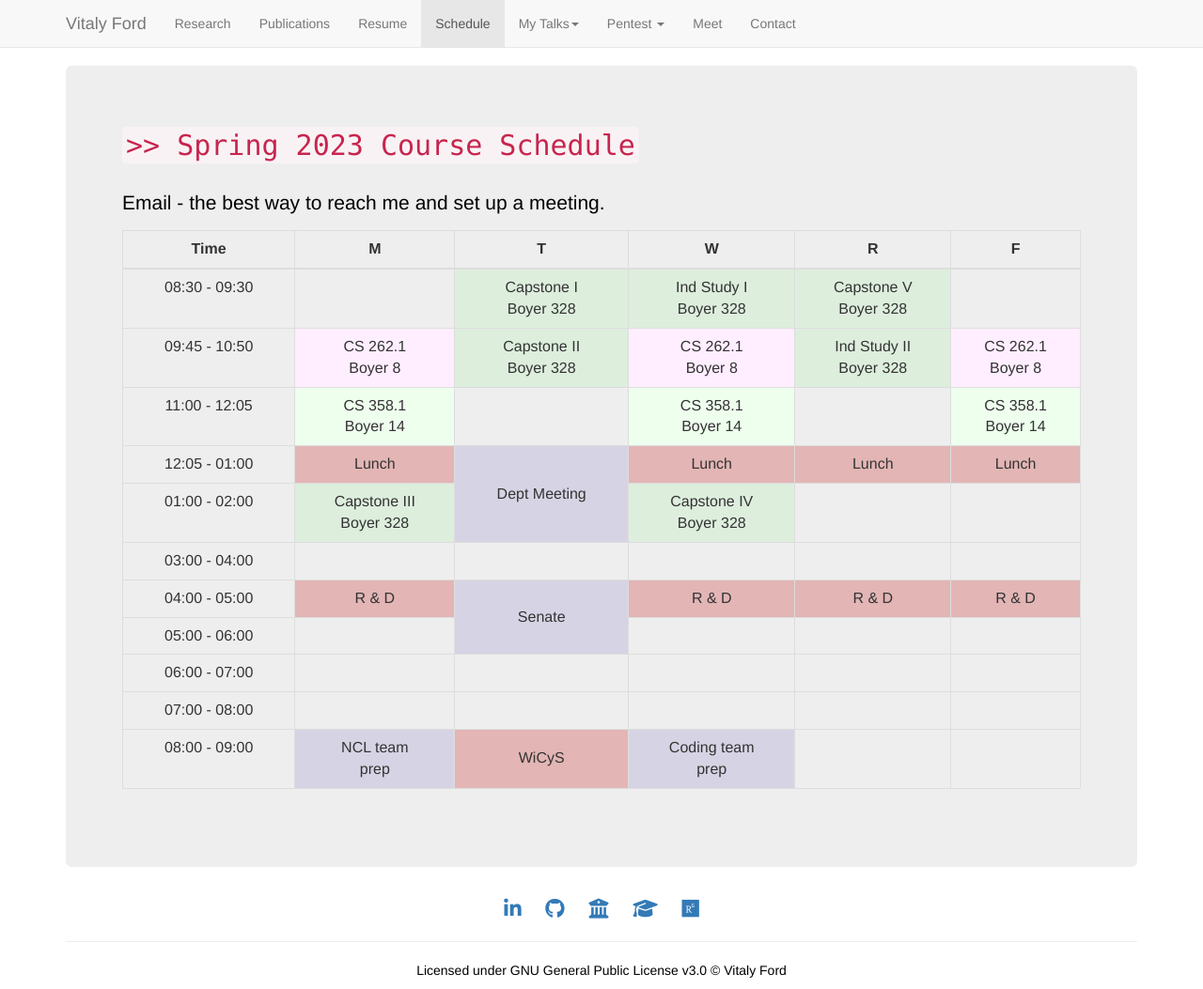
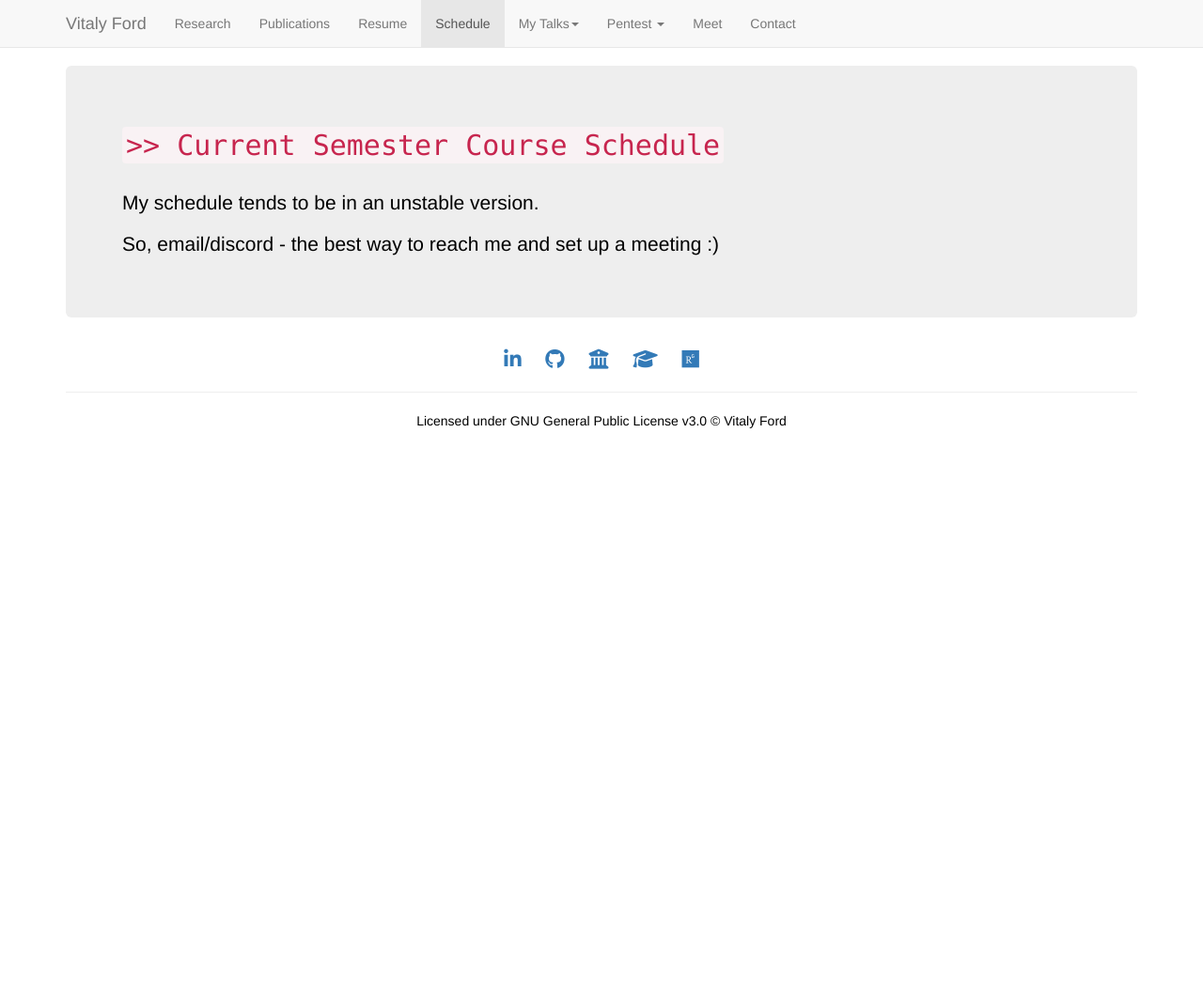
Before and after one commit to vitalyford/vitalyford.github.io, a Jekyll site: the page built from schedule.html, in a window 1280 px wide and 1053 px high. Shown: the whole window at 94% size. Built offline with Jekyll 4.4.1, drawn with Linux system fonts in a browser that asks for light colours; nearby versions of some CDN libraries.

Commit message:
Update schedule with a permanent message of emailing

```diff
--- a/schedule.html
+++ b/schedule.html
@@ -1,109 +1,8 @@
 ---
 layout: default
-title: "Spring 2023 Course Schedule"
+title: "Current Semester Course Schedule"
 permalink: "/schedule/"
 ---
 
-<p class="lead">Email - the best way to reach me and set up a meeting.</p>
-<div class="table-responsive normal-text">
-    <table class="table table-bordered table-hover">
-        <thead>
-            <tr>
-                <th>Time</th>
-                <th>M</th>
-                <th>T</th>
-                <th>W</th>
-                <th>R</th>
-                <th>F</th>
-            </tr>
-        </thead>
-        <tbody>
-            <tr>
-                <th>08:30 - 09:30</th>
-                <td></td>
-                <td class="custom-table course3">Capstone I<br>Boyer 328</td>
-                <td class="custom-table course3">Ind Study I<br>Boyer 328</td>
-                <td class="custom-table course3">Capstone V<br>Boyer 328</td>
-                <td></td>
-            </tr>
-            <tr>
-                <th>09:45 - 10:50</th>
-                <td class="custom-table course1">CS 262.1<br>Boyer 8</td>
-                <td class="custom-table course3">Capstone II<br>Boyer 328</td>
-                <td class="custom-table course1">CS 262.1<br>Boyer 8</td>
-                <td class="custom-table course3">Ind Study II<br>Boyer 328</td>
-                <td class="custom-table course1">CS 262.1<br>Boyer 8</td>
-            </tr>
-            <tr>
-                <th>11:00 - 12:05</th>
-                <td class="custom-table course2">CS 358.1<br>Boyer 14</td>
-                <td></td>
-                <td class="custom-table course2">CS 358.1<br>Boyer 14</td>
-                <td></td>
-                <td class="custom-table course2">CS 358.1<br>Boyer 14</td>
-            </tr>
-            <tr>
-                <th>12:05 - 01:00</th>
-                <td class="custom-table RandD">Lunch</td>
-                <td rowspan="2" class="custom-table other">Dept Meeting</td>
-                <td class="custom-table RandD">Lunch</td>
-                <td class="custom-table RandD">Lunch</td>
-                <td class="custom-table RandD">Lunch</td>
-            </tr>
-            <tr>
-                <th>01:00 - 02:00</th>
-                <td class="custom-table course3">Capstone III<br>Boyer 328</td>
-                <td class="custom-table course3">Capstone IV<br>Boyer 328</td>
-                <td></td>
-                <td></td>
-            </tr>
-            <tr>
-                <th>03:00 - 04:00</th>
-                <td></td>
-                <td></td>
-                <td></td>
-                <td></td>
-                <td></td>
-            </tr>
-            <tr>
-                <th>04:00 - 05:00</th>
-                <td class="custom-table RandD">R & D</td>
-                <td rowspan="2" class="custom-table other">Senate</td>
-                <td class="custom-table RandD">R & D</td>
-                <td class="custom-table RandD">R & D</td>
-                <td class="custom-table RandD">R & D</td>
-            </tr>
-            <tr>
-                <th>05:00 - 06:00</th>
-                <td></td>
-                <td></td>
-                <td></td>
-                <td></td>
-            </tr>
-            <tr>
-                <th>06:00 - 07:00</th>
-                <td></td>
-                <td></td>
-                <td></td>
-                <td></td>
-                <td></td>
-            </tr>
-            <tr>
-                <th>07:00 - 08:00</th>
-                <td></td>
-                <td></td>
-                <td></td>
-                <td></td>
-                <td></td>
-            </tr>
-            <tr>
-                <th>08:00 - 09:00</th>
-                <td class="custom-table other">NCL team<br>prep</td>
-                <td class="custom-table RandD">WiCyS</td>
-                <td class="custom-table other">Coding team<br>prep</td>
-                <td></td>
-                <td></td>
-            </tr>
-        </tbody>
-    </table>
-</div>
+<p class="lead">My schedule tends to be in an unstable version.</p>
+<p class="lead">So, email/discord - the best way to reach me and set up a meeting :)</p>
```
